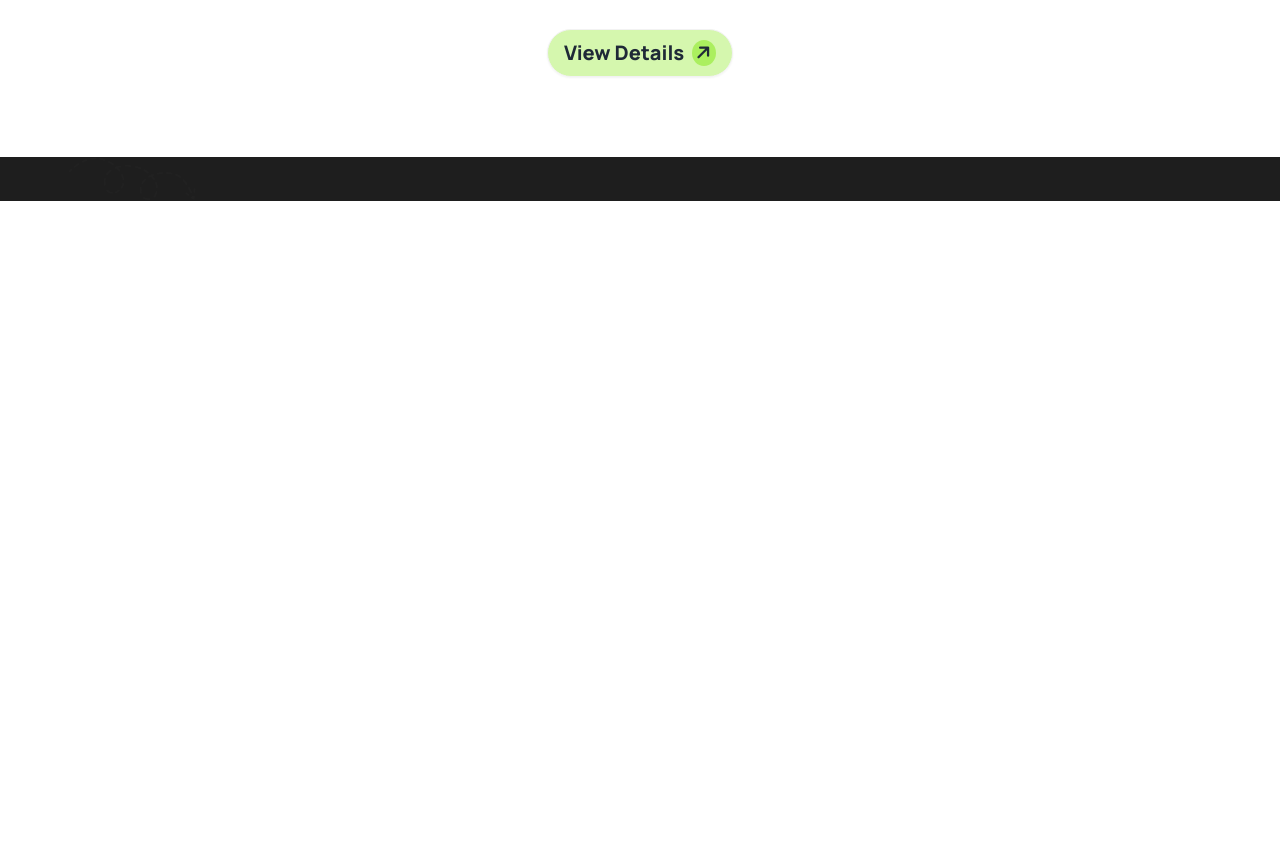
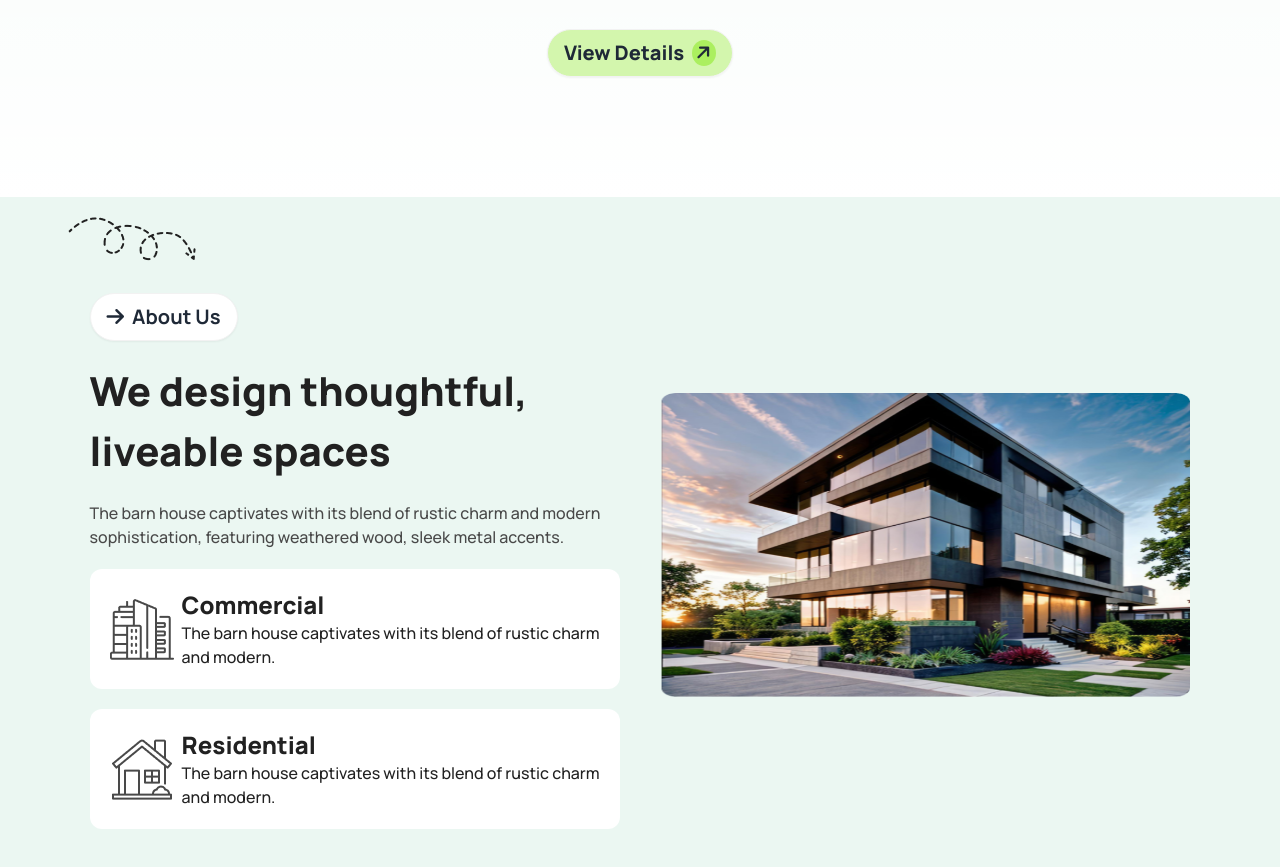
Before and after one commit to Nayeem10/assignment-03, a plain HTML site: page index.html in a window 1280 px wide. Shown: the part 761-1628 px from the top of the page. Before the commit the page ends 962 px from the top, so only its background shows below. Drawn offline with nearby package versions, Linux system fonts and the light colour scheme.

Commit message:
About Us section added

```diff
--- a/index.html
+++ b/index.html
@@ -35,8 +35,8 @@
 
 </head>
 
-<body class="font-manrope text-dark-1">
-  <header class="px-[5%] lg:px-[7%] bg-gradient-to-b from-white to-white/0">
+<body class="font-manrope text-dark-1 bg-[#a4dac338]">
+  <header class="px-[5%] lg:px-[7%] bg-gradient-to-b from-white/0 to-white pb-20">
     <nav class="flex justify-between items-center w-[100%] box-border">
       <div class="">
         <a class="text-3xl font-extrabold flex items-center gap-2">
@@ -88,7 +88,7 @@
       </div>
     </nav>
 
-    <section class="flex flex-col items-center mb-20">
+    <section class="flex flex-col items-center mb-10">
       <img src="assets/banner.png" class="mx-auto mt-16" alt="">
       <h1 class="text-[4rem] font-extrabold text-[rgb(33, 33, 33)] text-center p-1 lg:p-5">
         A barn house of this design has a striking appearance
@@ -97,15 +97,51 @@
         The barn house captivates with its blend of rustic charm and modern sophistication, featuring weathered wood,
         sleek metal accents, and large windows that flood the space with natural light.
       </p>
-      <a class="btn hover:bg-parrot/40 text-xl font-extrabold rounded-3xl bg-parrot/50 mt-8">
+      <a class="btn hover:bg-parrot/40 text-xl font-extrabold rounded-3xl bg-parrot/50 mt-8 w-full md:w-auto">
         View Details
         <span class="inline-flex justify-center items-center rounded-[50%] bg-parrot p-[.2em]"><i class="fa-solid fa-arrow-right -rotate-45 text-[.9em]"></i></span>
       </a>
     </section>
   </header>
   <main>
-    <section class="bg-[#1e1e1e] px-[5%] lg:px-[7%]">
+    <section class="px-[5%] lg:px-[7%] pt-5 pb-10">
       <img src="assets/Vector.png" alt="" class="relative -left-[2%]">
+      <div class="flex flex-col lg:flex-row gap-10">
+        <div class="flex-1">
+          <a class="btn hover:white/70 text-xl font-bold rounded-3xl mt-8 bg-white">
+            <i class="fa-solid fa-arrow-right"></i>
+            About Us
+          </a>
+          <h1 class="font-extrabold text-[2.5rem] py-5">
+            We design thoughtful, liveable spaces
+          </h1>
+          <p class="font-medium text-dark-2 pb-5">
+            The barn house captivates with its blend of rustic charm and modern sophistication, featuring weathered wood, sleek metal accents.
+          </p>
+          <div class="flex justify-center gap-5 flex-col md:flex-row lg:flex-col">
+            <div class="flex items-center dark-2 bg-white p-5 rounded-xl gap-2">
+              <img src="assets/commercial.png" alt="">
+              <div>
+                <h2 class="font-extrabold text-2xl">Commercial</h2>
+                <p class="font-medium dark-3">The barn house captivates with its blend of rustic charm and modern.</p>
+              </div>
+            </div>
+            <div class="flex items-center dark-2 bg-white p-5 rounded-xl gap-2">
+              <img src="assets/residential.png" alt="">
+              <div>
+                <h2 class="font-extrabold text-2xl">Residential</h2>
+                <p class="font-medium dark-3">The barn house captivates with its blend of rustic charm and modern.</p>
+              </div>
+            </div>
+          </div>
+        </div>
+        <div class="flex-1 flex items-center">
+          <img src="assets/Rectangle.png" alt="" class="w-full aspect-[7/4]">
+        </div>
+      </div>
+    </section>
+    <section>
+
     </section>
   </main>
   <footer>
```
